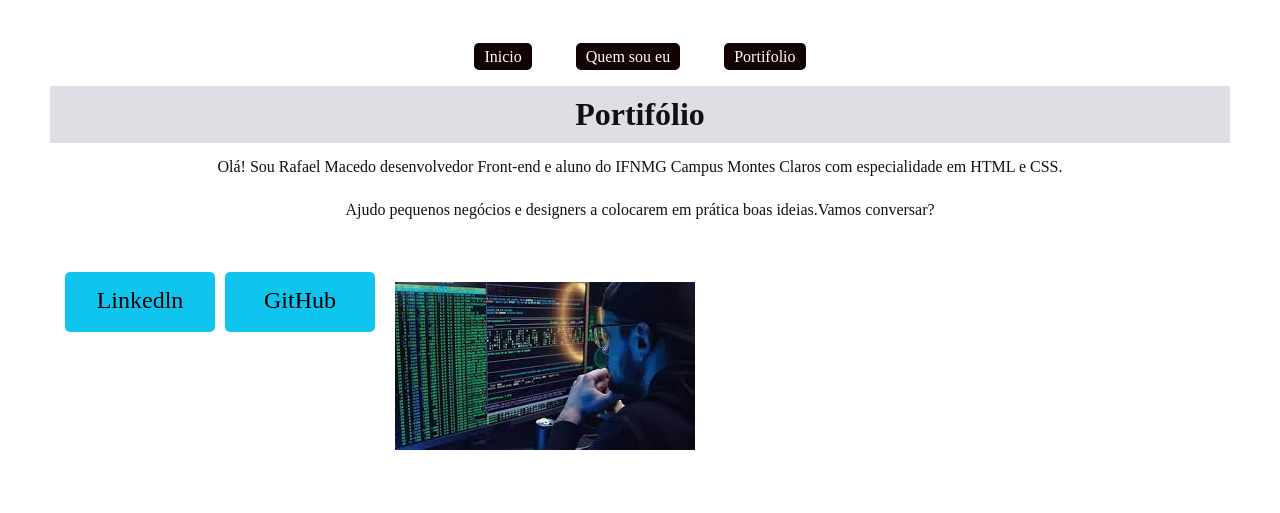
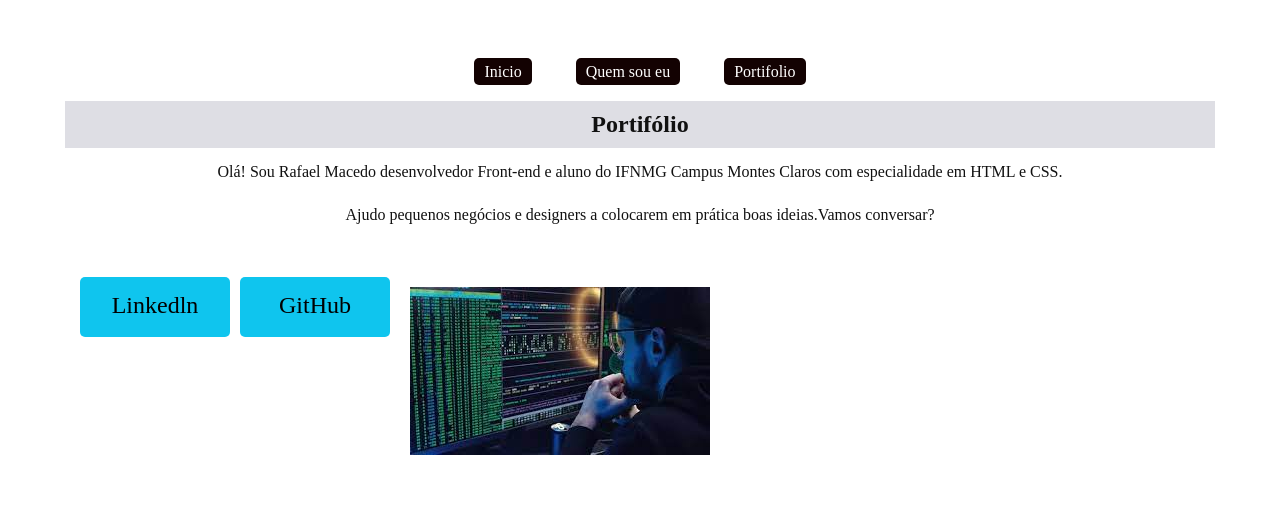
Before and after one commit to RMACEDO01/portifolioo, a plain HTML site: page index.html in a window 1280 px wide. Drawn offline with Linux system fonts and the light colour scheme.

Commit message:
Update index.html

```diff
--- a/index.html
+++ b/index.html
@@ -10,7 +10,7 @@
     </head>
 
     <boby>
-
+        <nav class="menu">
         <ul>
             <li><a href="index.html">Inicio</a></li>
             <li><a href="index2.html">Quem sou eu</a></li>
```
